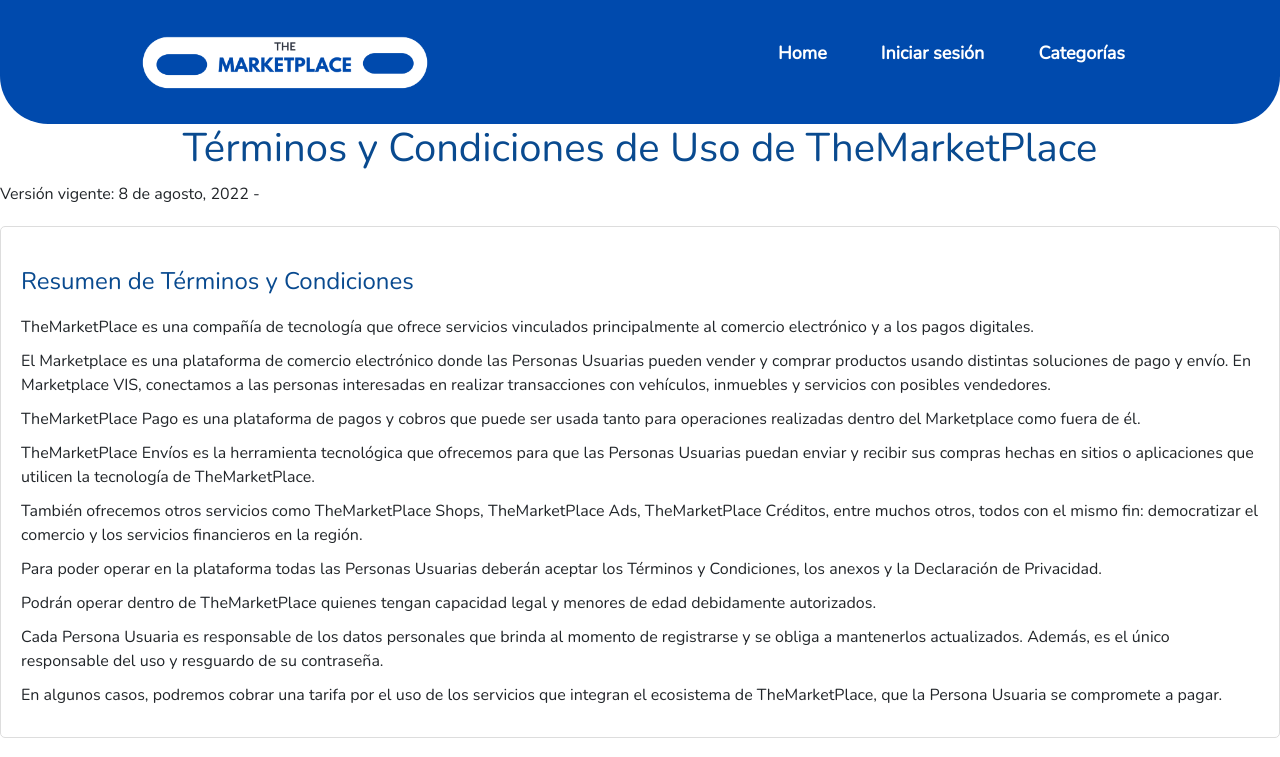
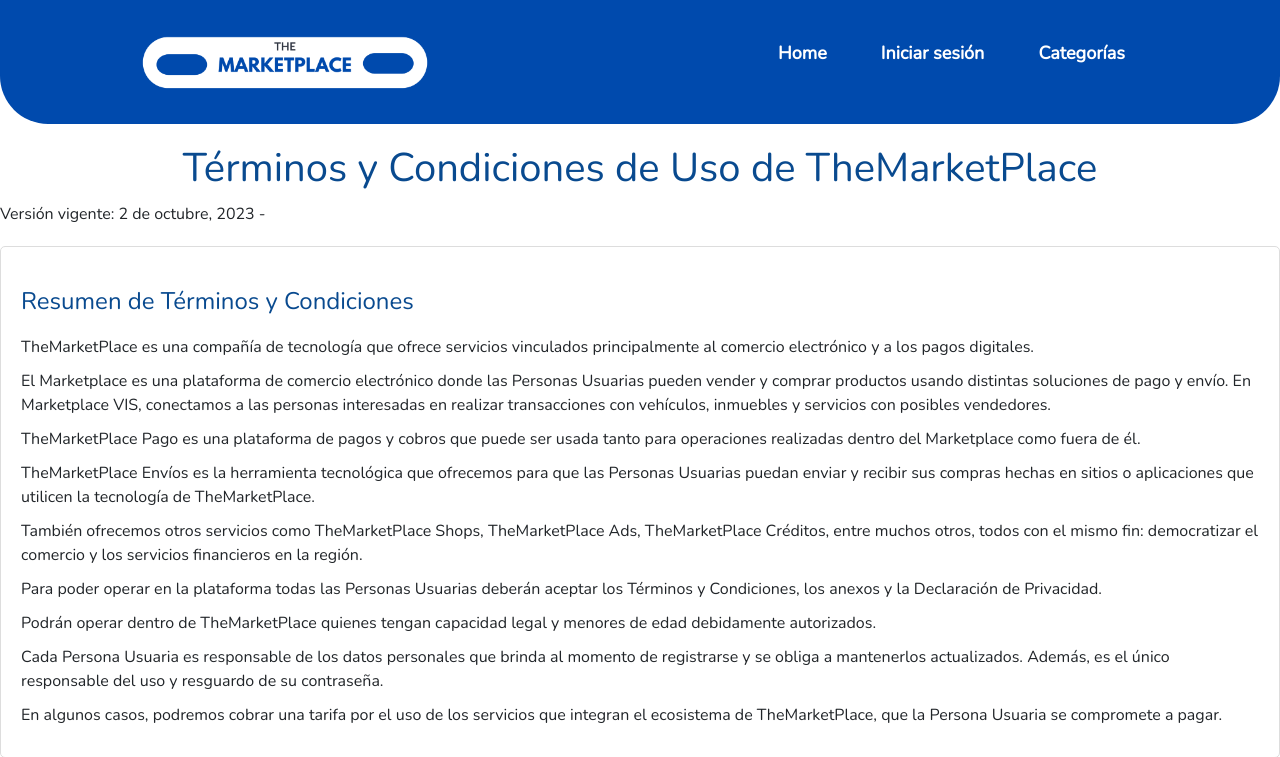
Before and after one commit to JoaquinRestahinoch/themarketplace, a Flask app: page /terycond.html in a window 1280 px wide. Shown: the top 757 px of the page. Run offline with Flask 3, Linux system fonts and the light colour scheme; some libraries are stand-ins or nearby versions; some web fonts are replaced.

Commit message:
terycond

```diff
--- a/static/css/terycond.css
+++ b/static/css/terycond.css
@@ -89,6 +89,7 @@
     font-size: 36px;
     color: #094a8f;
     text-align: center;
+    margin-top: -100px;
 }
 
 section {
--- a/templates/terycond.html
+++ b/templates/terycond.html
@@ -28,9 +28,9 @@
 
 <body>
 
-    <h1>Términos y Condiciones de Uso de TheMarketPlace</h1>
+    <h1 style="margin-top: 20px;"> Términos y Condiciones de Uso de TheMarketPlace</h1>
 
-    <p>Versión vigente: 8 de agosto, 2022 -</p>
+    <p>Versión vigente: 2 de octubre, 2023 -</p>
     <section>
     <h2>Resumen de Términos y Condiciones</h2>
     <p>TheMarketPlace es una compañía de tecnología que ofrece servicios vinculados principalmente al comercio electrónico y a los pagos digitales.</p>
```
